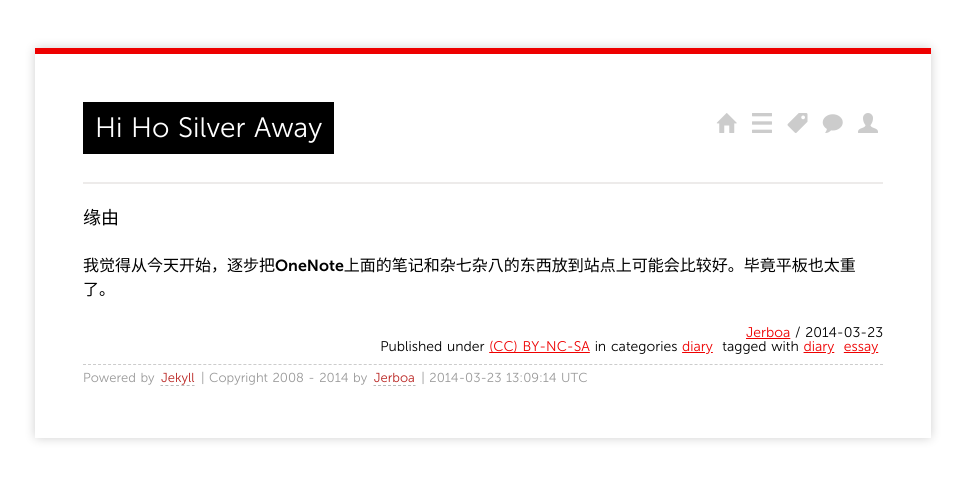
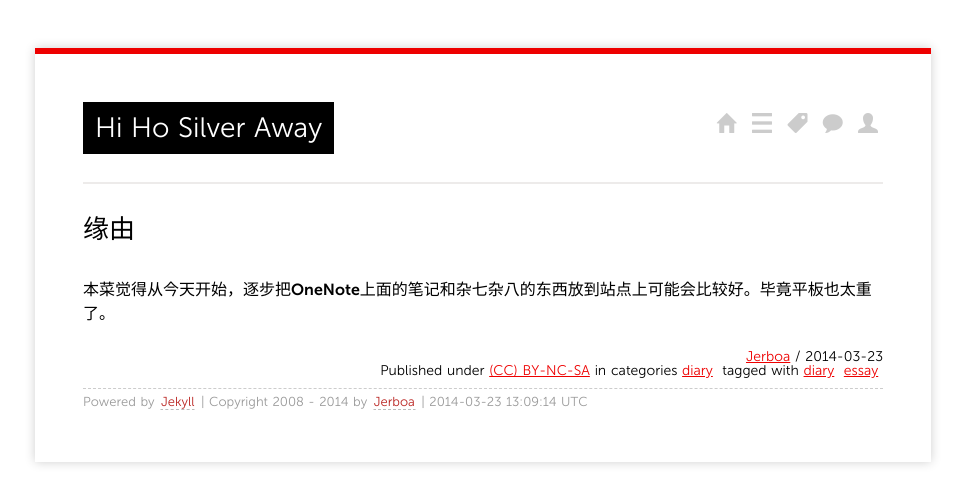
Before and after one commit to jerboa-ustc/jerboa-ustc.github.com, a Jekyll site: the page built from _posts/2014/2014-03-23-Hi-Ho-Silver-Away.md, in a window 1280 px wide. Shown: the top 504 px of the page, without its empty margins (157-1122 px from the left). Built offline with Jekyll 4.4.1, drawn with Linux system fonts in a browser that asks for light colours; Markdown is read by kramdown in place of the engine named in the settings; comment, search, counter and statistics services are not loaded.

Commit message:
happy endding

```diff
--- a/_posts/2014/2014-03-23-Hi-Ho-Silver-Away.md
+++ b/_posts/2014/2014-03-23-Hi-Ho-Silver-Away.md
@@ -8,5 +8,5 @@ tags:
 - essay
 ---
 
-###缘由
-我觉得从今天开始，逐步把**OneNote**上面的笔记和杂七杂八的东西放到站点上可能会比较好。毕竟平板也太重了。
+## 缘由
+本菜觉得从今天开始，逐步把**OneNote**上面的笔记和杂七杂八的东西放到站点上可能会比较好。毕竟平板也太重了。
```
